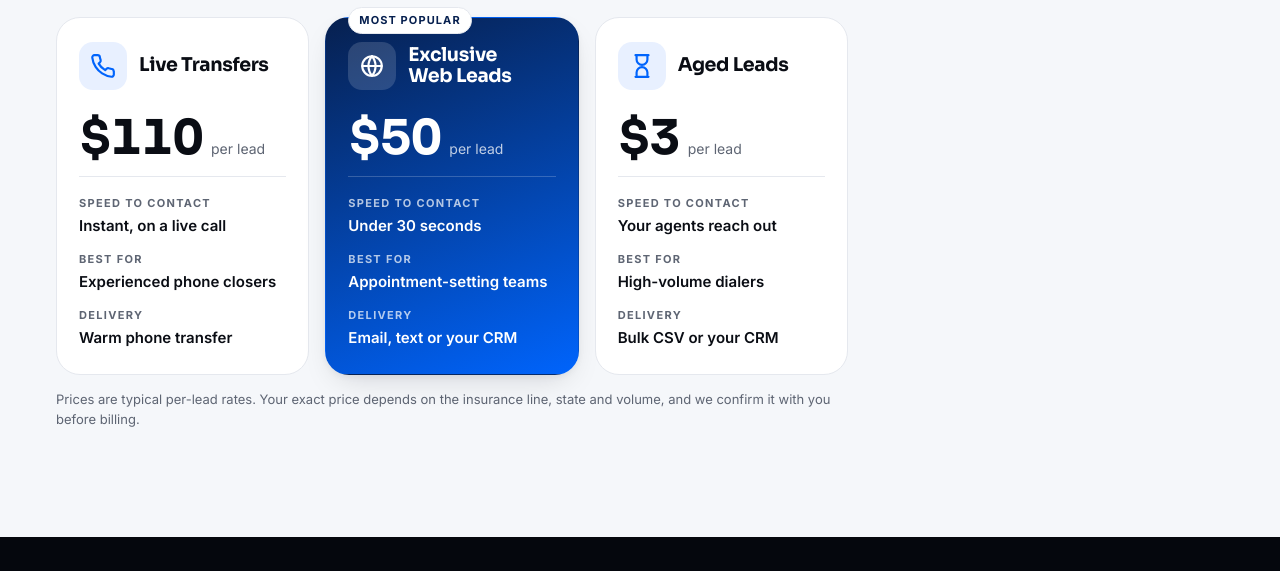
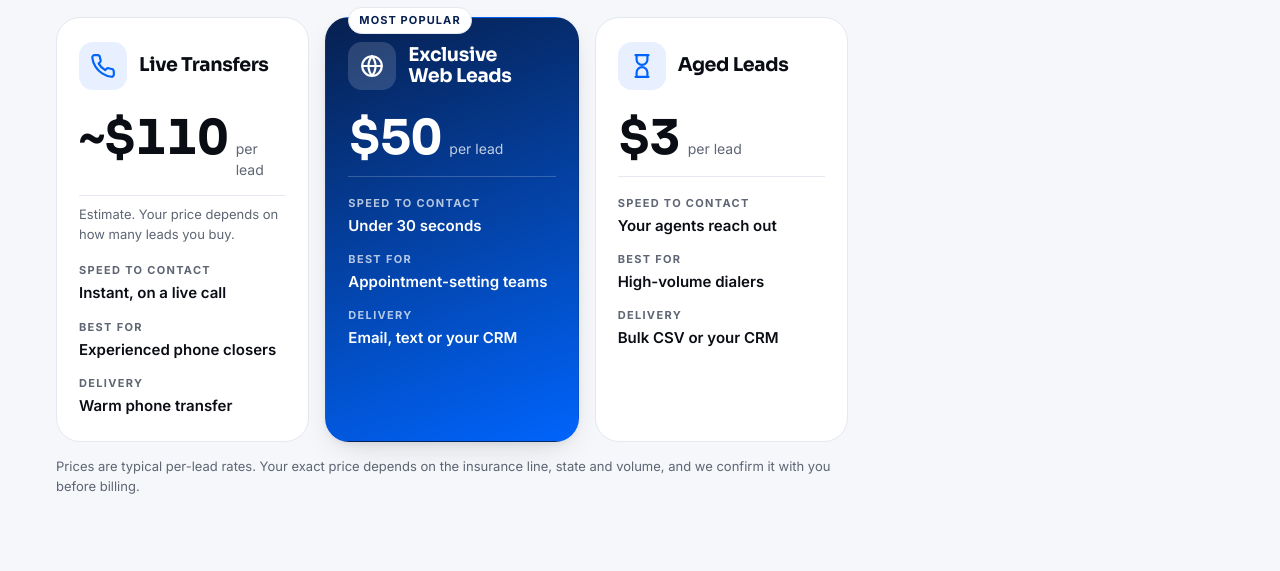
Before and after one commit to MasonMcCumber/Aperian-Insurance-Solutions, a plain HTML site: page pricing.html in a window 1280 px wide. Shown: the part 2660-3231 px from the top of the page. Drawn offline with Linux system fonts and the light colour scheme.

Commit message:
Show live transfer price as a volume-based estimate
Co-Authored-By: Claude Opus 5.5 <noreply@anthropic.com>

```diff
--- a/assets/css/pricing.css
+++ b/assets/css/pricing.css
@@ -107,3 +107,4 @@
 .p-ic-feature dt{color:rgba(255,255,255,.7)}
 .p-ic dd{margin:0;font-size:15px;font-weight:600}
 .p-ic-note{font-size:13px;color:var(--muted);margin-top:6px}
+.p-ic-est{font-size:13px;color:var(--muted);margin-top:-10px}
--- a/pricing.html
+++ b/pricing.html
@@ -14,7 +14,7 @@
 <link rel="preconnect" href="https://fonts.googleapis.com"><link rel="preconnect" href="https://fonts.gstatic.com" crossorigin>
 <link rel="stylesheet" href="https://fonts.googleapis.com/css2?family=Inter:wght@400;500;600;700&family=Sora:wght@600;700;800&display=swap">
 <link rel="stylesheet" href="/assets/css/ais.css?v=4">
-<link rel="stylesheet" href="/assets/css/pricing.css?v=2">
+<link rel="stylesheet" href="/assets/css/pricing.css?v=3">
 </head>
 <body>
 <a class="skip" href="#main">Skip to content</a>
@@ -173,7 +173,8 @@
 
           <article class="p-ic">
             <div class="p-ic-top"><span class="p-ic-icon"><svg width="26" height="26" viewBox="0 0 24 24" fill="none" stroke="currentColor" stroke-width="2" stroke-linecap="round" stroke-linejoin="round" aria-hidden="true"><path d="M22 16.9v3a2 2 0 01-2.2 2 19.8 19.8 0 01-8.6-3.1 19.5 19.5 0 01-6-6A19.8 19.8 0 012.1 4.2 2 2 0 014.1 2h3a2 2 0 012 1.7c.1.9.4 1.8.7 2.7a2 2 0 01-.5 2.1L8 9.8a16 16 0 006 6l1.3-1.3a2 2 0 012.1-.4c.9.3 1.8.6 2.7.7a2 2 0 011.7 2z"/></svg></span><h3>Live Transfers</h3></div>
-            <div class="p-ic-price"><b>$110</b><span>per lead</span></div>
+            <div class="p-ic-price"><b>~$110</b><span>per lead</span></div>
+            <p class="p-ic-est">Estimate. Your price depends on how many leads you buy.</p>
             <dl>
               <div><dt>Speed to contact</dt><dd>Instant, on a live call</dd></div>
               <div><dt>Best for</dt><dd>Experienced phone closers</dd></div>
```
